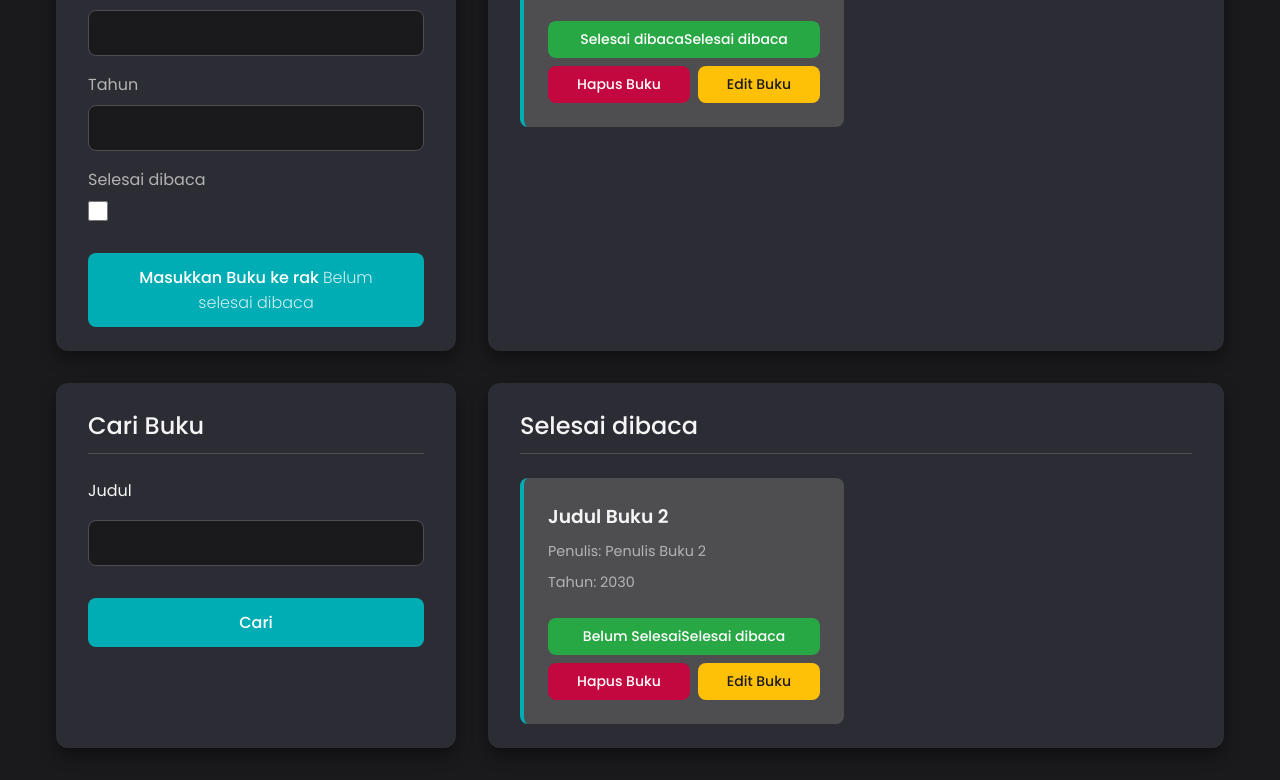
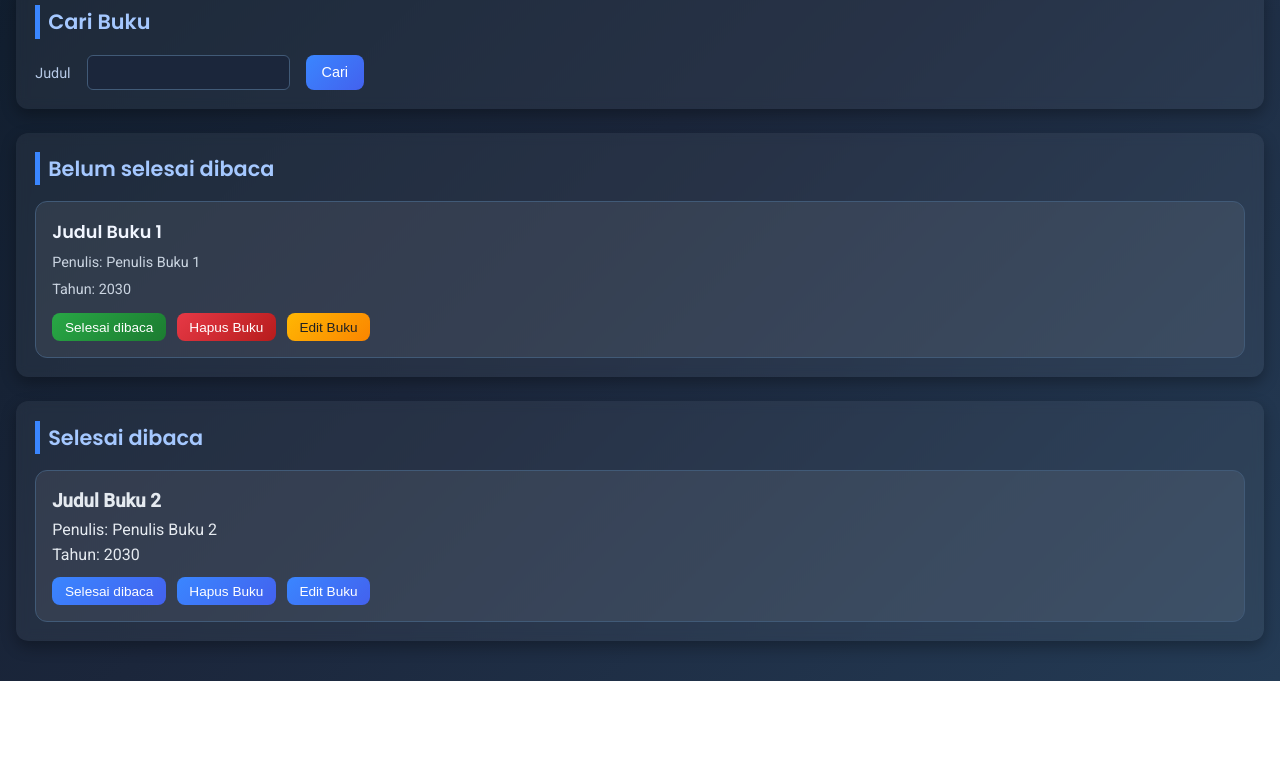
Before and after one commit to dayattt111/book-shell-udemy, a plain HTML site: page index.html in a window 1280 px wide. Shown: the part 364-1144 px from the top of the page. After the commit the page ends 1045 px from the top, so only its background shows below. Drawn offline with nearby package versions, Linux system fonts and the light colour scheme.

Commit message:
re-create: imprtove css file

```diff
--- a/css/style.css
+++ b/css/style.css
@@ -1,18 +1,7 @@
-@import url('https://fonts.googleapis.com/css2?family=Poppins:wght@300;400;500;600;700&display=swap');
+/* ========== Import Fonts ========== */
+@import url('https://fonts.googleapis.com/css2?family=Playfair+Display:wght@600&family=Poppins:wght@400;600&family=Roboto:wght@400;500&display=swap');
 
-:root {
-  --bg-dark: #1a1a1d;
-  --primary-dark: #2c2c34;
-  --secondary-dark: #4e4e50;
-  --text-light: #f5f5f5;
-  --text-secondary: #b3b3b3;
-  --accent-color: #00adb5;
-  --accent-hover: #00c2cb;
-  --danger-color: #c3073f;
-  --danger-hover: #950740;
-  --shadow-color: rgba(0, 0, 0, 0.4);
-}
-
+/* ========== Base Reset ========== */
 * {
   margin: 0;
   padding: 0;
@@ -20,241 +9,218 @@
 }
 
 body {
-  font-family: 'Poppins', sans-serif;
-  background-color: var(--bg-dark);
-  color: var(--text-light);
+  font-family: "Roboto", sans-serif;
+  background: linear-gradient(135deg, #0d1b2a, #1b263b, #243b55);
+  color: #e5eaf0;
   line-height: 1.6;
+  padding: 1rem;
 }
 
+/* ========== Header ========== */
 header {
-  padding: 2rem 1rem;
   text-align: center;
-  background-color: var(--primary-dark);
-  border-bottom: 2px solid var(--accent-color);
+  margin-bottom: 2rem;
 }
 
 header h1 {
-  font-weight: 600;
+  font-family: "Playfair Display", serif;
+  font-size: 2.5rem;
+  color: #f1f6ff;
   letter-spacing: 1px;
-  color: var(--accent-color);
+  text-transform: capitalize;
+  position: relative;
+  display: inline-block;
+  padding-bottom: 0.3rem;
 }
 
-main {
-  max-width: 1200px;
-  margin: 2rem auto;
-  padding: 0 1rem;
-  display: grid;
-  grid-template-columns: 1fr;
-  gap: 2rem;
+header h1::after {
+  content: "";
+  position: absolute;
+  bottom: 0;
+  left: 20%;
+  width: 60%;
+  height: 3px;
+  background: linear-gradient(to right, #3a86ff, #4361ee, #4895ef);
+  border-radius: 2px;
 }
 
-section {
-  background-color: var(--primary-dark);
-  padding: 1.5rem 2rem;
+/* ========== Section Layout ========== */
+main section {
+  background: rgba(255, 255, 255, 0.05);
   border-radius: 12px;
-  box-shadow: 0 8px 16px var(--shadow-color);
-  transition: transform 0.3s ease, box-shadow 0.3s ease;
+  padding: 1.2rem;
+  margin-bottom: 1.5rem;
+  box-shadow: 0 6px 15px rgba(0, 0, 0, 0.3);
+  backdrop-filter: blur(6px);
 }
 
-section:hover {
-  transform: translateY(-5px);
-  box-shadow: 0 12px 24px var(--shadow-color);
+main section h2 {
+  margin-bottom: 1rem;
+  font-family: "Poppins", sans-serif;
+  font-size: 1.3rem;
+  color: #a5c8ff;
+  border-left: 5px solid #3a86ff;
+  padding-left: 0.5rem;
 }
 
-h2 {
-  margin-bottom: 1.5rem;
-  font-weight: 500;
-  color: var(--text-light);
-  border-bottom: 1px solid var(--secondary-dark);
-  padding-bottom: 0.5rem;
-}
-
+/* ========== Forms ========== */
 form {
   display: flex;
-  flex-direction: column;
+  flex-wrap: wrap;
   gap: 1rem;
+  align-items: flex-end;
 }
 
 form div {
+  flex: 1 1 200px;
   display: flex;
   flex-direction: column;
 }
 
-form div label {
-  margin-bottom: 0.5rem;
-  font-weight: 400;
-  color: var(--text-secondary);
+label {
+  font-size: 0.9rem;
+  margin-bottom: 0.3rem;
+  color: #b6c9e6;
 }
 
-input[type='text'],
-input[type='number'] {
-  width: 100%;
-  padding: 0.75rem 1rem;
-  border: 1px solid var(--secondary-dark);
-  background-color: var(--bg-dark);
-  color: var(--text-light);
-  border-radius: 8px;
-  font-family: 'Poppins', sans-serif;
-  transition: border-color 0.3s ease, box-shadow 0.3s ease;
+input[type="text"],
+input[type="number"],
+input[type="search"] {
+  padding: 0.55rem 0.75rem;
+  border: 1px solid #415a77;
+  border-radius: 6px;
+  outline: none;
+  background: #1b263b;
+  color: #e5eaf0;
+  transition: 0.25s;
 }
 
-input[type='text']:focus,
-input[type='number']:focus {
-  outline: none;
-  border-color: var(--accent-color);
-  box-shadow: 0 0 0 3px rgba(0, 173, 181, 0.3);
+input:focus {
+  border-color: #4895ef;
+  box-shadow: 0 0 0 2px rgba(72, 149, 239, 0.35);
 }
 
-form div[style*="flex-direction: row"] {
-    flex-direction: row;
-    align-items: center;
-    gap: 0.5rem;
-}
-
-input[type='checkbox'] {
-  width: 20px;
-  height: 20px;
-  accent-color: var(--accent-color);
-}
-
+/* ========== Buttons ========== */
 button {
+  background: linear-gradient(135deg, #3a86ff, #4361ee);
+  color: #fff;
+  border: none;
+  padding: 0.6rem 1rem;
+  border-radius: 8px;
+  font-size: 0.9rem;
   cursor: pointer;
-  padding: 0.75rem 1.5rem;
-  border: none;
-  border-radius: 8px;
-  font-family: 'Poppins', sans-serif;
-  font-weight: 500;
-  font-size: 1rem;
-  color: #fff;
-  transition: background-color 0.3s ease, transform 0.2s ease;
+  transition: 0.3s;
 }
 
 button:hover {
+  background: linear-gradient(135deg, #274690, #3a0ca3);
   transform: translateY(-2px);
+  box-shadow: 0 4px 12px rgba(0, 0, 0, 0.35);
 }
 
 button:active {
   transform: translateY(0);
+  box-shadow: none;
 }
 
-#bookFormSubmit,
-#searchSubmit {
-  background-color: var(--accent-color);
-  margin-top: 1rem;
+#bookFormSubmit {
+  flex: 1 1 100%;
+  margin-top: 0.5rem;
 }
 
-#bookFormSubmit:hover,
-#searchSubmit:hover {
-  background-color: var(--accent-hover);
-}
-
-#bookFormSubmit span {
-  font-weight: 300;
-  opacity: 0.8;
-}
-
+/* ========== Book Lists ========== */
 #incompleteBookList,
 #completeBookList {
   display: grid;
-  grid-template-columns: repeat(auto-fill, minmax(300px, 1fr));
-  gap: 1.5rem;
+  gap: 1rem;
 }
 
-[data-testid='bookItem'] {
-  background-color: var(--secondary-dark);
-  padding: 1.5rem;
-  border-radius: 8px;
-  display: flex;
-  flex-direction: column;
-  gap: 0.5rem;
-  transition: transform 0.3s ease, box-shadow 0.3s ease;
-  border-left: 4px solid var(--accent-color);
+#bookItems,
+#incompleteBookList > div,
+#completeBookList > div {
+  background: rgba(255, 255, 255, 0.07);
+  border: 1px solid #415a77;
+  border-radius: 12px;
+  padding: 1rem;
+  transition: 0.3s;
 }
 
-[data-testid='bookItem']:hover {
-    transform: scale(1.03);
-    box-shadow: 0 6px 12px var(--shadow-color);
+#incompleteBookList > div:hover,
+#completeBookList > div:hover {
+  border-color: #4895ef;
+  box-shadow: 0 6px 15px rgba(0, 0, 0, 0.45);
 }
 
-[data-testid='bookItemTitle'] {
-  font-weight: 600;
-  color: var(--text-light);
+/* Titles & Details */
+#bookItemTitle {
+  font-family: "Poppins", sans-serif;
+  font-size: 1.1rem;
+  color: #f1f6ff;
+  margin-bottom: 0.3rem;
 }
 
-[data-testid='bookItemAuthor'],
-[data-testid='bookItemYear'] {
+#bookItemAuthor,
+#bookItemYear {
   font-size: 0.9rem;
-  color: var(--text-secondary);
+  color: #cbd5e1;
+  margin-bottom: 0.2rem;
 }
 
-[data-testid='bookItem'] > div {
-  margin-top: 1rem;
-  display: flex;
-  gap: 0.5rem;
-  flex-wrap: wrap;
+/* Book Item Buttons */
+#incompleteBookList button,
+#completeBookList button {
+  margin-right: 0.4rem;
+  margin-top: 0.6rem;
+  font-size: 0.85rem;
+  padding: 0.4rem 0.8rem;
 }
 
-[data-testid='bookItem'] button {
-  flex-grow: 1;
-  padding: 0.5rem 0.75rem;
-  font-size: 0.875rem;
+/* Warna khusus tombol */
+.bookItemIsCompleteButton {
+  background: linear-gradient(135deg, #28a745, #1c7c31);
 }
 
-[data-testid='bookItemIsCompleteButton'] {
-  background-color: #28a745;
-}
-[data-testid='bookItemIsCompleteButton']:hover {
-  background-color: #218838;
+.bookItemIsCompleteButton:hover {
+  background: linear-gradient(135deg, #1c7c31, #145522);
 }
 
-[data-testid='bookItemDeleteButton'] {
-  background-color: var(--danger-color);
-}
-[data-testid='bookItemDeleteButton']:hover {
-  background-color: var(--danger-hover);
+[bookItemDeleteButton] {
+  background: linear-gradient(135deg, #e63946, #b71c1c);
 }
 
-[data-testid='bookItemEditButton'] {
-  background-color: #ffc107;
-  color: #1a1a1d;
-}
-[data-testid='bookItemEditButton']:hover {
-  background-color: #e0a800;
+[bookItemDeleteButton]:hover {
+  background: linear-gradient(135deg, #b71c1c, #7f0a0a);
 }
 
-#completeBookList [data-testid='bookItemIsCompleteButton']::before {
-    content: 'Belum Selesai';
+[bookItemEditButton] {
+  background: linear-gradient(135deg, #ffb703, #fb8500);
+  color: #222;
 }
 
-#incompleteBookList [data-testid='bookItemIsCompleteButton']::before {
-    content: 'Selesai dibaca';
+[bookItemEditButton]:hover {
+  background: linear-gradient(135deg, #e65100, #b34700);
+  color: #fff;
 }
 
-@media (min-width: 768px) {
-  main {
-    grid-template-columns: 1fr 2fr;
+/* ========== Responsive ========== */
+@media (max-width: 768px) {
+  body {
+    padding: 0.8rem;
   }
 
-  section:nth-of-type(1),
-  section:nth-of-type(2) {
-    grid-column: 1 / 2;
+  form {
+    flex-direction: column;
   }
 
-  section:nth-of-type(3),
-  section:nth-of-type(4) {
-    grid-column: 2 / 3;
-  }
-
-  section:nth-of-type(3) {
-      grid-row: 1 / 2;
-  }
-  section:nth-of-type(4) {
-      grid-row: 2 / 3;
+  #incompleteBookList,
+  #completeBookList {
+    grid-template-columns: 1fr;
   }
 }
 
-@media (min-width: 1024px) {
-  main {
-    grid-template-columns: 400px 1fr;
+@media (min-width: 769px) {
+  #incompleteBookList,
+  #completeBookList {
+    grid-template-columns: repeat(auto-fit, minmax(260px, 1fr));
   }
 }
--- a/index.html
+++ b/index.html
@@ -68,18 +68,20 @@
             Ini adalah struktur HTML untuk masing-masing buku.
             Pastikan susunan elemen beserta atribut data-testid menyesuaikan seperti contoh ini.
           -->
-          <div data-bookid="123123123" data-testid="bookItem">
-            <h3 data-testid="bookItemTitle">Judul Buku 1</h3>
-            <p data-testid="bookItemAuthor">Penulis: Penulis Buku 1</p>
-            <p data-testid="bookItemYear">Tahun: 2030</p>
+          <div data-bookid="123123123" data-testid="bookItem" id="bookItems">
+            <h3 data-testid="bookItemTitle" id="bookItemTitle">Judul Buku 1</h3>
+            <p data-testid="bookItemAuthor" id="bookItemAuthor">Penulis: Penulis Buku 1</p>
+            <p data-testid="bookItemYear" id="bookItemYear">Tahun: 2030</p>
             <div>
-              <button data-testid="bookItemIsCompleteButton">Selesai dibaca</button>
-              <button data-testid="bookItemDeleteButton">Hapus Buku</button>
-              <button data-testid="bookItemEditButton">Edit Buku</button>
+              <button data-testid="bookItemIsCompleteButton" class="bookItemIsCompleteButton">Selesai dibaca</button>
+              <button data-testid="bookItemDeleteButton" bookItemDeleteButton>Hapus Buku</button>
+              <button data-testid="bookItemEditButton" bookItemEditButton>Edit Buku</button>
             </div>
           </div>
 
-          <div id="bookItem">
+<!-- Div baru -->
+
+          <!-- <div id="bookItem">
             <h3 id="bookItemTitle"></h3>
             <p id="bookItemAuthor"></p>
             <p id="bookItemYear"></p>
@@ -88,7 +90,7 @@
               <button data-testid="bookItemDeleteButton">Hapus Buku</button>
               <button data-testid="bookItemEditButton">Edit Buku</button>
             </div>
-          </div>
+          </div> -->
 
         </div>
       </section>
--- a/main.js
+++ b/main.js
@@ -61,9 +61,26 @@ function makeBook(todoObject) {
     const textYear = document.createElement('p');
     textYear.innerText = todoObject.year;
 
+    const buttonS = document.createElement('button');
+    const buttonC = document.createElement('button');
+    const buttonD = document.createElement('button');
+
+
+    buttonS.classList.add('bookItemIsCompleteButton');
+    buttonC.classList.add('bookItemDeleteButton');
+    buttonD.classList.add('bookItemEditButton');
+
+// optional: text untuk tiap tombol
+    buttonS.innerText = "Selesai dibaca";
+    buttonC.innerText = "Edit Buku";
+    buttonD.innerText = "Hapus Buku";
+    // function classListt(){
+    //     return
+    // };
+
     const textContainer = document.createElement('div');
     textContainer.classList.add('inner');
-    textContainer.append(textTitle, textAuthor, textYear);
+    textContainer.append(textTitle, textAuthor, textYear, buttonS, buttonC, buttonD);
 
     const container = document.createElement('div');
 
@@ -76,11 +93,22 @@ function makeBook(todoObject) {
 
 document.addEventListener(RENDER_EVENT, function () {
     //   console.log(bookItem);
-      const uncompletedBookList = document.getElementById('bookItem');
+      const uncompletedBookList = document.getElementById('bookItems');
+      const completedBookList = document.getElementById('completeBookList');
       uncompletedBookList.innerHTML = '';
+    //   completedBookList.innerHTML = '';
 
-      for (const bookItem of books) {
-        const bookElement = makeBook(bookItem);
-        uncompletedBookList.append(bookElement);
-      }
+
+    // console.log(uncompletedBookList);
+    // console.log(completedBookList);
+
+    // if(uncompletedBookList === false){
+        for (const bookItem of books) {
+          const bookElement = makeBook(bookItem);
+          if(!bookItem === isChecked){
+              uncompletedBookList.append(bookElement);
+          }
+        }
+    // }
+
 });
```
Also changed, not shown: 1 other file.
